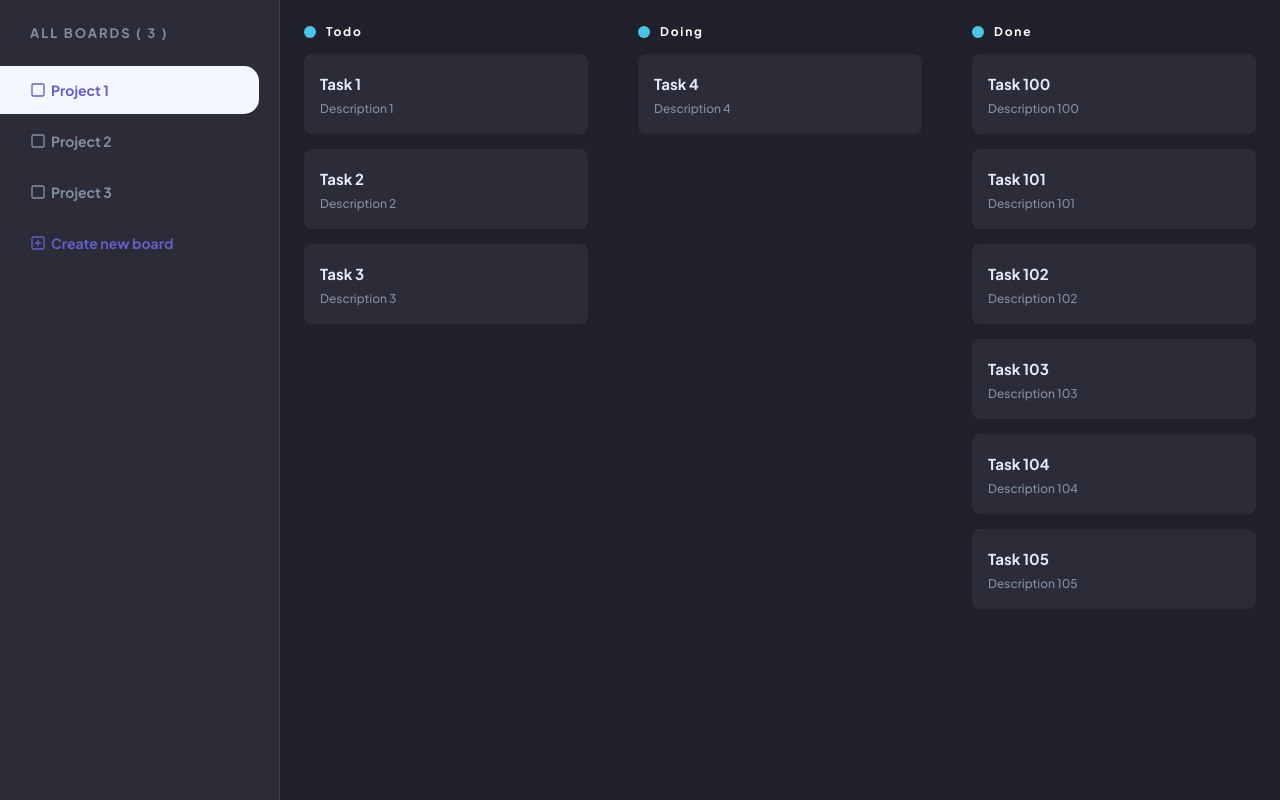
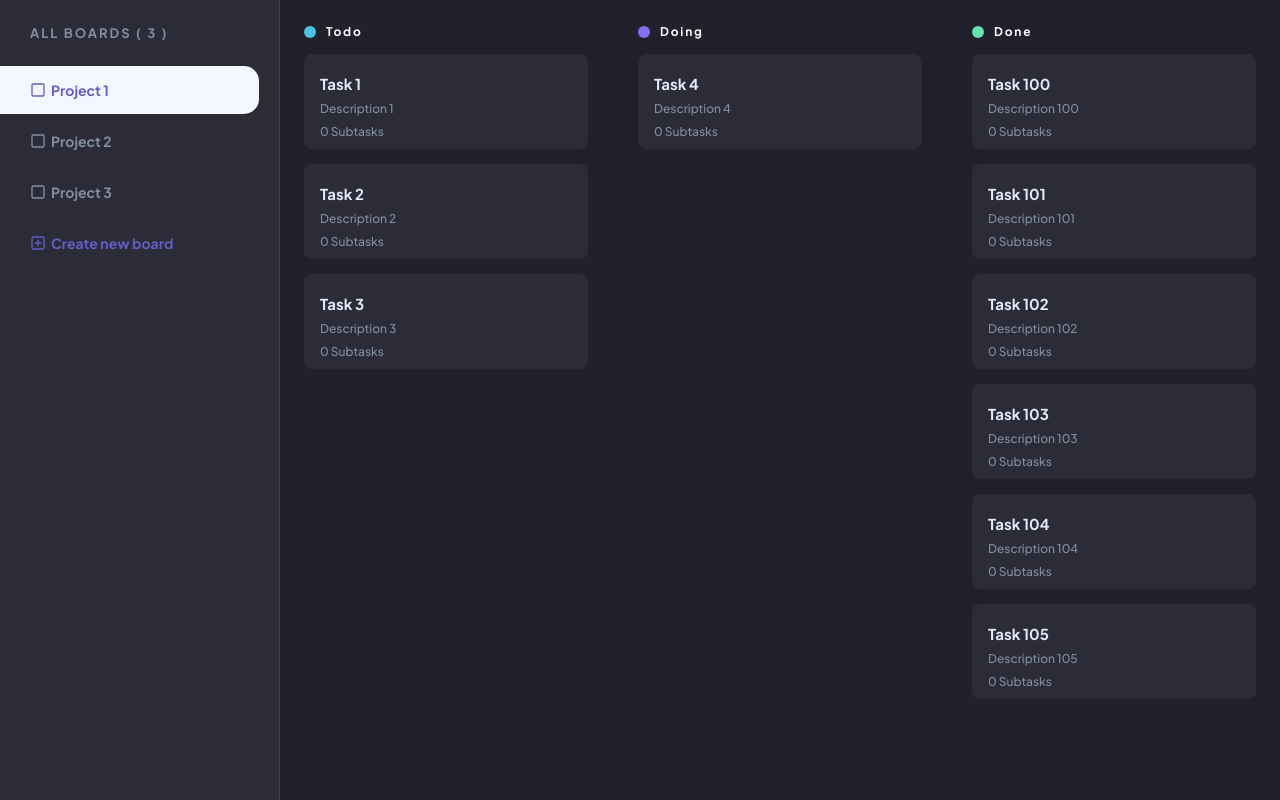
Before and after one commit to luc-as-dev/kanban-board, a React (Vite) app in the folder client/: page / in a window 1280 px wide. Built offline with nearby package versions, Linux system fonts and the light colour scheme.

Commit message:
updated list icon, ticket subtasks

```diff
--- a/client/src/components/Board/Board.tsx
+++ b/client/src/components/Board/Board.tsx
@@ -10,7 +10,9 @@ export default function Board() {
       {currentProject.board.map((list) => (
         <div className="board-column">
           <div className="board-column-header">
-            <div className="board-column-header-icon todo"></div>
+            <div
+              className={`board-column-header-icon ${list.name.toLowerCase()}`}
+            ></div>
             <h4 className="board-column-header-label">{list.name}</h4>
           </div>
           {list.tickets.map((ticket) => (
--- a/client/src/components/Ticket/Ticket.tsx
+++ b/client/src/components/Ticket/Ticket.tsx
@@ -11,7 +11,7 @@ export default function Ticket({ ticket }: Props) {
     <div className="ticket">
       <h3>{ticket.title}</h3>
       <p>{ticket.description}</p>
-      <p>{ticket.tasks}</p>
+      <p>{ticket.tasks.length} Subtasks</p>
     </div>
   );
 }
```
